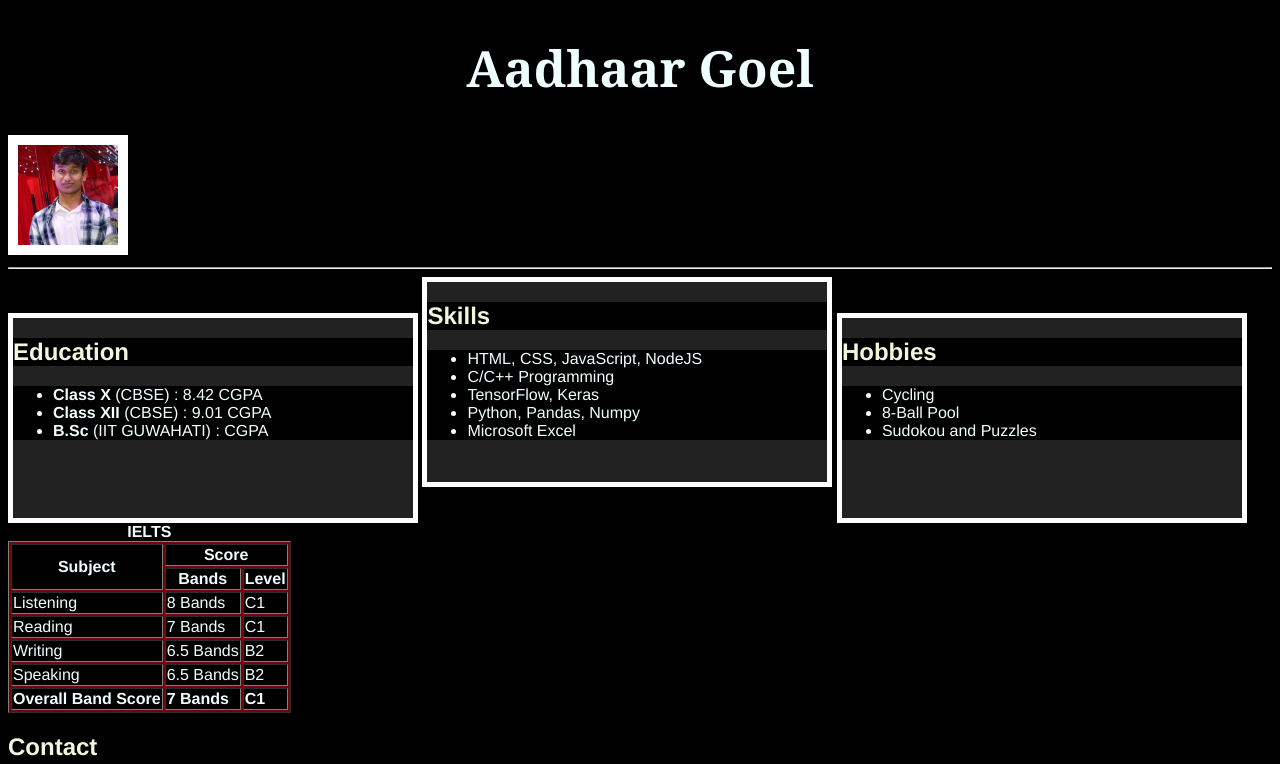
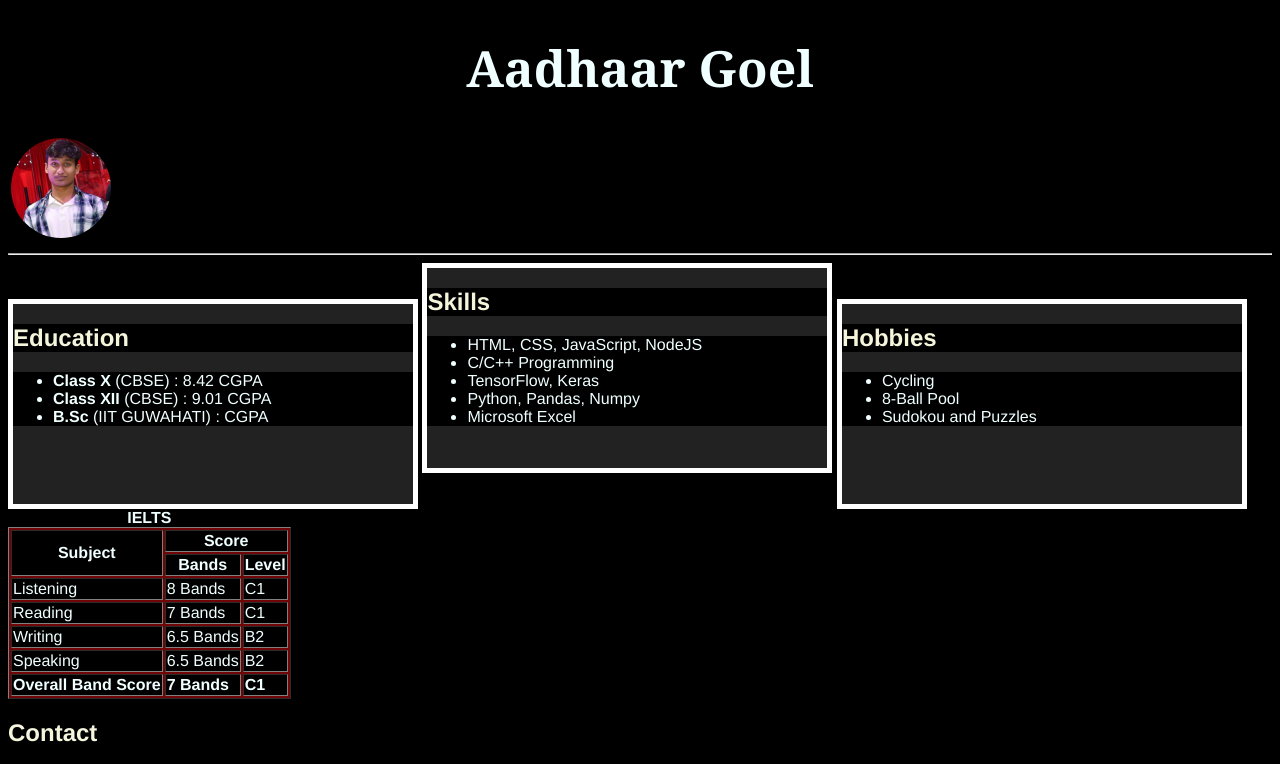
Before and after one commit to goel-aadhaar/Web-Development, a plain HTML site: page Projects/Portfolio/portfolio.html in a window 1280 px wide. Shown: the top 764 px of the page. Drawn offline with Linux system fonts and the light colour scheme.

Commit message:
changed image border

```diff
--- a/Projects/Portfolio/portfolio.css
+++ b/Projects/Portfolio/portfolio.css
@@ -2,6 +2,10 @@
     background-color: black;
     color: azure;
     font-family: 'Franklin Gothic Medium', 'Arial Narrow', Arial, sans-serif;
+}
+#profileImage {
+    border-radius: 50%;
+    border: 3px solid black;
 }
 header img {
     border: 10px solid white;
--- a/Projects/Portfolio/portfolio.html
+++ b/Projects/Portfolio/portfolio.html
@@ -10,7 +10,7 @@
     <body>
         <header>
         <h1>Aadhaar Goel</h1>
-        <img src="./Media/image/43b67d58-5a0b-4195-a3c5-a628c92a2e7d.jpg" alt="aadhaar goel" height="100px" width="100px" />
+        <img src="./Media/image/43b67d58-5a0b-4195-a3c5-a628c92a2e7d.jpg" alt="aadhaar goel" height="100px" width="100px" id="profileImage"/>
         <hr />
         </header>
         <!-- portfolio section -->
```
